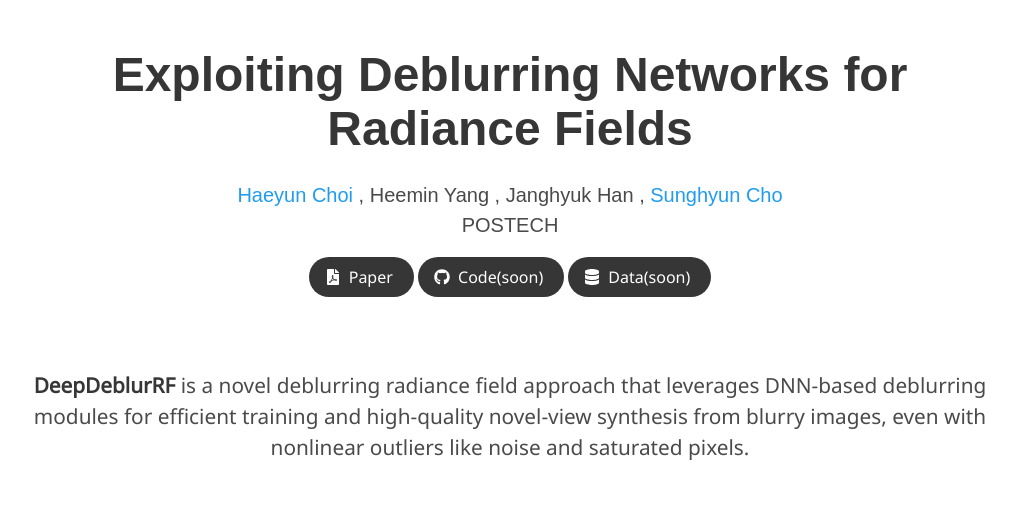
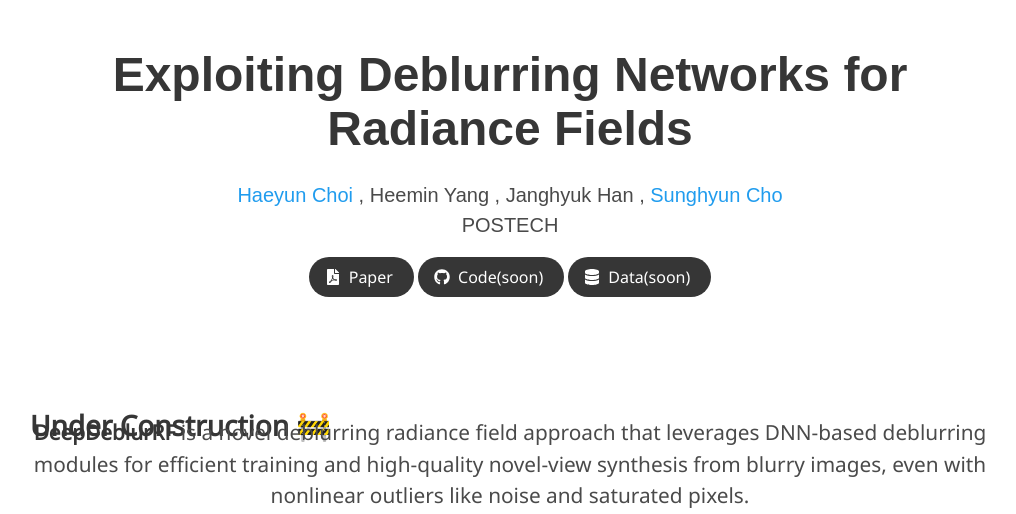
Before and after one commit to haeyun-choi/DDRF_site, a Jekyll site: the page built from index.md, in a window 1280 px wide, cut to the strip 0-514 px from the top of the page. Shown: the whole strip, without its empty margins (130-1146 px from the left). Built offline with Jekyll 4.4.1, drawn with Linux system fonts in a browser that asks for light colours; some web fonts are replaced.

Commit message:
Update index.md

```diff
--- a/index.md
+++ b/index.md
@@ -17,6 +17,8 @@ code: https://haeyun-choi.github.io/DDRF_site/
 data: https://haeyun-choi.github.io/DDRF_site/
 ---
 
+## Under Construction 🚧
+
 <!-- Title and abstract section -->
 <div style="font-size: 1.3em; margin-bottom: 70px; margin-top: -40px; text-align: center;">
     <strong>DeepDeblurRF</strong> is a novel deblurring radiance field approach that leverages DNN-based deblurring modules for efficient training and high-quality novel-view synthesis from blurry images, even with nonlinear outliers like noise and saturated pixels.
@@ -24,6 +26,7 @@ data: https://haeyun-choi.github.io/DDRF_site/
 
 ![Teaser](/static/image/teaser.png)
 
+---
 <!-- Using HTML to center the abstract -->
 <div class="columns is-centered has-text-centered">
     <div class="column is-four-fifths">
```
